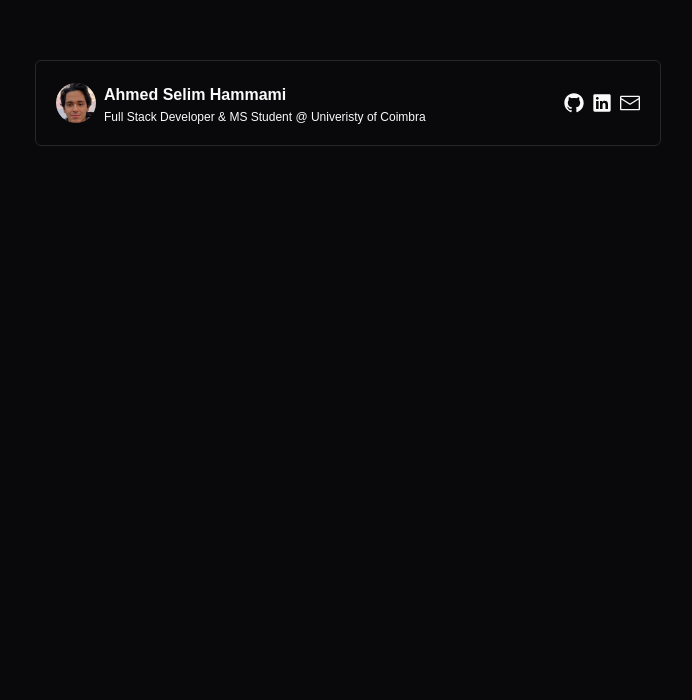
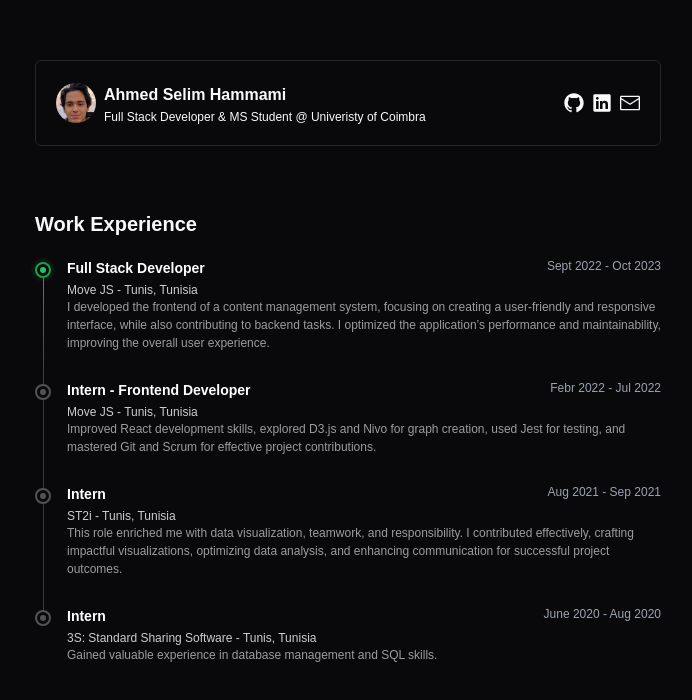
Before and after one commit to SelimHammami99/my-site, a Next.js app: page / in a window 1280 px wide. Shown: the top 700 px of the page, without its empty margins (292-984 px from the left). Built offline with nearby package versions, Linux system fonts and the light colour scheme.

Commit message:
add: Work experience section

```diff
--- a/app/page.tsx
+++ b/app/page.tsx
@@ -1,10 +1,12 @@
 import IntroCard from "@/components/intro-card";
+import WorkExperience from "@/components/work-experience";
 
 export default function Home() {
   return (
     <main className="flex min-w-screen flex-col items-center justify-between ">
       <div className="flex flex-col flex-wrap items-center justify-center mt-[3rem] mb-[6rem] p-3 w-full max-w-[650px]">
         <IntroCard />
+        <WorkExperience />
       </div>
     </main>
   );
--- a/components/personal-info-dialog.tsx
+++ b/components/personal-info-dialog.tsx
@@ -2,9 +2,7 @@
 import {
   Dialog,
   DialogContent,
-  DialogDescription,
   DialogHeader,
-  DialogTitle,
   DialogTrigger,
 } from "@/components/ui/dialog";
 
--- /dev/null
+++ b/components/work-experience.tsx
@@ -0,0 +1,107 @@
+const WorkExperience = () => {
+  return (
+    <div className="flex flex-col flex-wrap mt-16 w-full">
+      <h1 className="text-xl font-semibold">Work Experience</h1>
+      <div>
+        <ul className="space-y-7 relative mt-5">
+          <li className="flex items-start relative">
+            <div className="absolute left-2 top-5 h-[calc(100%+0.75rem)] w-px bg-gradient-to-t from-white/20 to-green-600 z-0"></div>
+            <div className="absolute left-0 top-1 w-4 h-4 rounded-full border-2 border-green-600 bg-background z-10 flex items-center justify-center">
+              <div className="w-1.5 h-1.5 rounded-full bg-green-500"></div>
+              <div className="absolute w-full h-full rounded-full border-2 border-green-500 animate-ping"></div>
+            </div>
+            <div className="flex-grow w-full ml-8">
+              <div className="flex justify-between item-center mb-1">
+                <h3 className="text-sm font-semibold text-white">
+                  Full Stack Developer
+                </h3>
+                <span className="text-xs text-gray-400">
+                  Sept 2022 - Oct 2023
+                </span>
+              </div>
+              <p className="text-xs text-white/80 font-medium">
+                Move JS - Tunis, Tunisia
+              </p>
+              <p className="text-xs text-left leading-normal text-white/60">
+                I developed the frontend of a content management system,
+                focusing on creating a user-friendly and responsive interface,
+                while also contributing to backend tasks. I optimized the
+                application’s performance and maintainability, improving the
+                overall user experience.
+              </p>
+            </div>
+          </li>
+          <li className="flex items-start relative">
+            <div className="absolute left-2 top-5 h-[calc(100%+0.75rem)] w-px bg-gradient-to-t bg-white/20 z-0"></div>
+            <div className="absolute left-0 top-1 w-4 h-4 rounded-full border-2 border-white/30 bg-background z-10 flex items-center justify-center">
+              <div className="w-1.5 h-1.5 rounded-full bg-white/30"></div>
+            </div>
+            <div className="flex-grow w-full ml-8">
+              <div className="flex justify-between item-center mb-1">
+                <h3 className="text-sm font-semibold text-white">
+                  Intern - Frontend Developer
+                </h3>
+                <span className="text-xs text-gray-400">
+                  Febr 2022 - Jul 2022
+                </span>
+              </div>
+              <p className="text-xs text-white/80 font-medium">
+                Move JS - Tunis, Tunisia
+              </p>
+              <p className="text-xs text-left leading-normal text-white/60">
+                Improved React development skills, explored D3.js and Nivo for
+                graph creation, used Jest for testing, and mastered Git and
+                Scrum for effective project contributions.
+              </p>
+            </div>
+          </li>
+          <li className="flex items-start relative">
+            <div className="absolute left-2 top-5 h-[calc(100%+0.75rem)] w-px bg-gradient-to-t bg-white/20 z-0"></div>
+            <div className="absolute left-0 top-1 w-4 h-4 rounded-full border-2 border-white/30 bg-background z-10 flex items-center justify-center">
+              <div className="w-1.5 h-1.5 rounded-full bg-white/30"></div>
+            </div>
+            <div className="flex-grow w-full ml-8">
+              <div className="flex justify-between item-center mb-1">
+                <h3 className="text-sm font-semibold text-white">Intern</h3>
+                <span className="text-xs text-gray-400">
+                  Aug 2021 - Sep 2021
+                </span>
+              </div>
+              <p className="text-xs text-white/80 font-medium">
+                ST2i - Tunis, Tunisia
+              </p>
+              <p className="text-xs text-left leading-normal text-white/60">
+                This role enriched me with data visualization, teamwork, and
+                responsibility. I contributed effectively, crafting impactful
+                visualizations, optimizing data analysis, and enhancing
+                communication for successful project outcomes.
+              </p>
+            </div>
+          </li>
+          <li className="flex items-start relative">
+            <div className="absolute left-0 top-1 w-4 h-4 rounded-full border-2 border-white/30 bg-background z-10 flex items-center justify-center">
+              <div className="w-1.5 h-1.5 rounded-full bg-white/30"></div>
+            </div>
+            <div className="flex-grow w-full ml-8">
+              <div className="flex justify-between item-center mb-1">
+                <h3 className="text-sm font-semibold text-white">Intern</h3>
+                <span className="text-xs text-gray-400">
+                  June 2020 - Aug 2020
+                </span>
+              </div>
+              <p className="text-xs text-white/80 font-medium">
+                3S: Standard Sharing Software - Tunis, Tunisia
+              </p>
+              <p className="text-xs text-left leading-normal text-white/60">
+                Gained valuable experience in database management and SQL
+                skills.
+              </p>
+            </div>
+          </li>
+        </ul>
+      </div>
+    </div>
+  );
+};
+
+export default WorkExperience;
```
